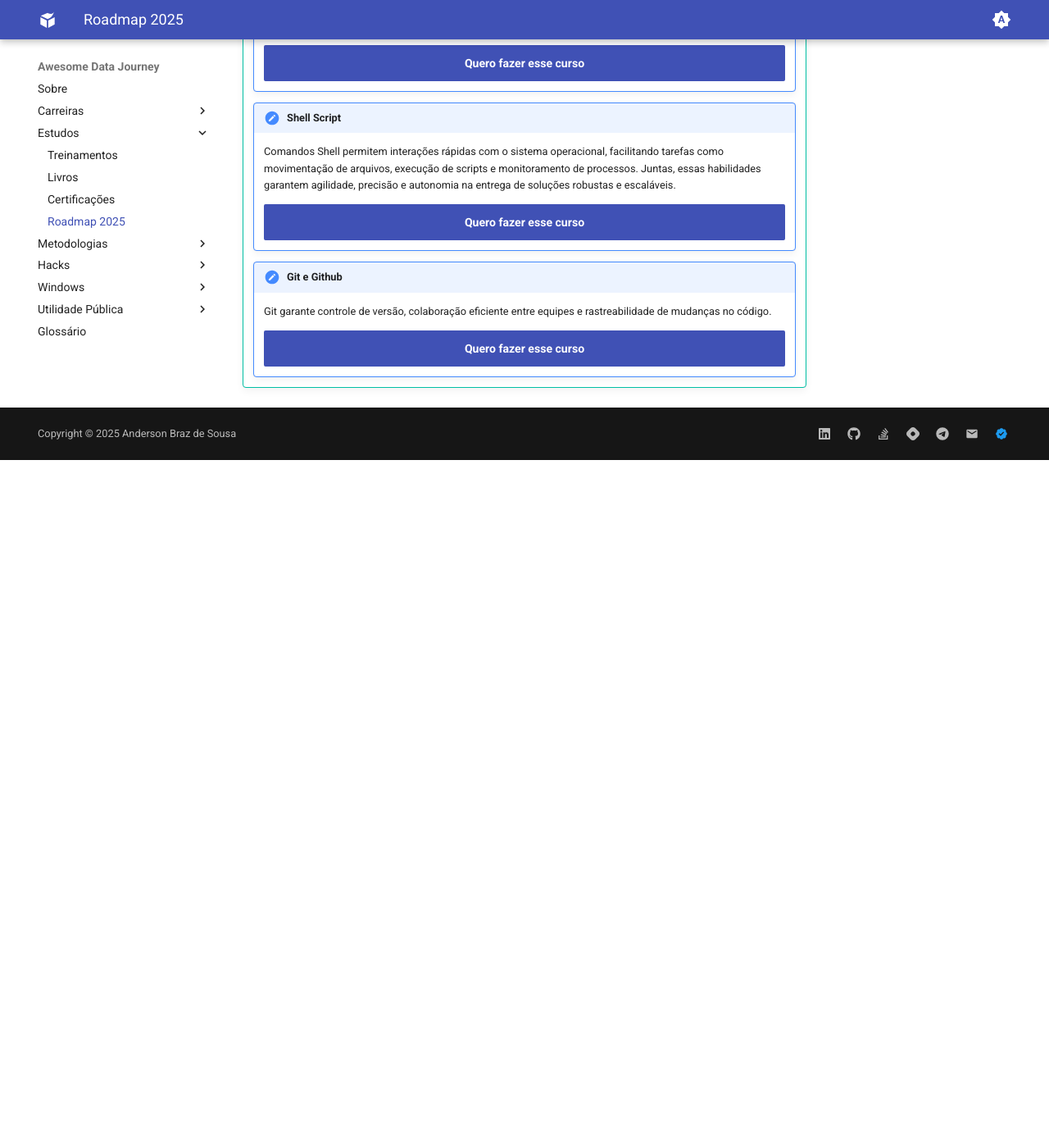
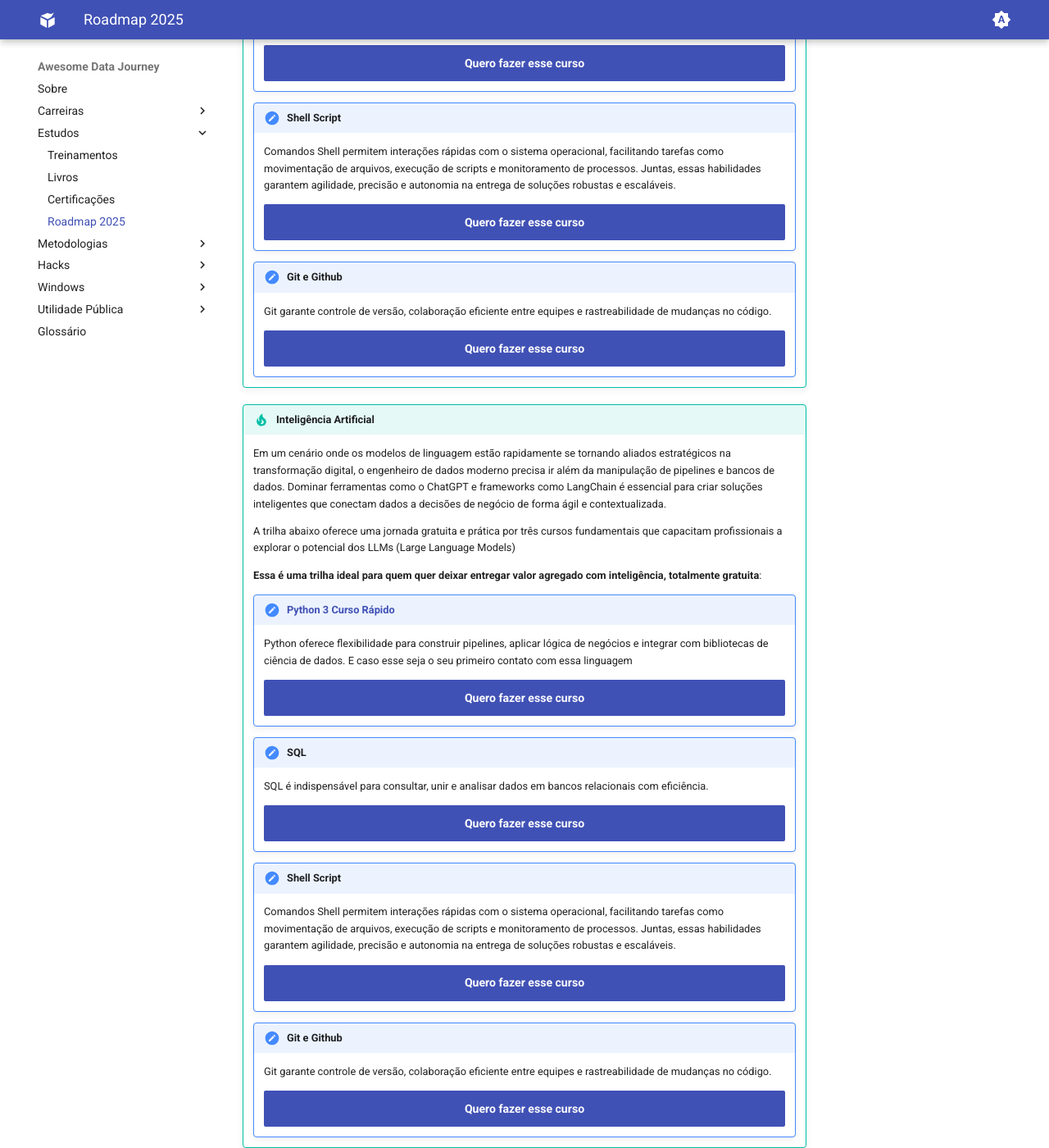
Before and after one commit to andersonbraz/andersonbraz.github.io, an MkDocs documentation site: the page built from docs/estudos/roadmap.md, in a window 1280 px wide and 1400 px high, scrolled down 1641 px. Shown: the whole window at 82% size. Built offline with MkDocs 1.6.1 and Material for MkDocs 9.7.7, drawn with Linux system fonts in a browser that asks for light colours; before the commit the page ends 2202 px from its top, so only the background shows below that.

Commit message:
Update Project.

```diff
--- a/docs/estudos/roadmap.md
+++ b/docs/estudos/roadmap.md
@@ -67,3 +67,35 @@
         Git garante controle de versão, colaboração eficiente entre equipes e rastreabilidade de mudanças no código.
 
         [Quero fazer esse curso](#){ .md-button .md-button--primary .md-button--large target="_blank"}
+
+!!! tip "Inteligência Artificial"
+
+    Em um cenário onde os modelos de linguagem estão rapidamente se tornando aliados estratégicos na transformação digital, o engenheiro de dados moderno precisa ir além da manipulação de pipelines e bancos de dados. Dominar ferramentas como o ChatGPT e frameworks como LangChain é essencial para criar soluções inteligentes que conectam dados a decisões de negócio de forma ágil e contextualizada.
+
+    A trilha abaixo oferece uma jornada gratuita e prática por três cursos fundamentais que capacitam profissionais a explorar o potencial dos LLMs (Large Language Models)
+
+    **Essa é uma trilha ideal para quem quer deixar entregar valor agregado com inteligência, totalmente gratuita**:
+
+    !!! note "[Python 3 Curso Rápido](https://www.cod3r.com.br/courses/python-3-curso-rapido){target="_blank"}"
+
+        Python oferece flexibilidade para construir pipelines, aplicar lógica de negócios e integrar com bibliotecas de ciência de dados. E caso esse seja o seu primeiro contato com essa linguagem
+
+        [Quero fazer esse curso](https://www.cod3r.com.br/courses/python-3-curso-rapido){ .md-button .md-button--primary .md-button--large target="_blank"}
+
+    !!! note "SQL"
+
+        SQL é indispensável para consultar, unir e analisar dados em bancos relacionais com eficiência.
+
+        [Quero fazer esse curso](#){ .md-button .md-button--primary .md-button--large target="_blank"}
+
+    !!! note "Shell Script"
+
+        Comandos Shell permitem interações rápidas com o sistema operacional, facilitando tarefas como movimentação de arquivos, execução de scripts e monitoramento de processos. Juntas, essas habilidades garantem agilidade, precisão e autonomia na entrega de soluções robustas e escaláveis.
+
+        [Quero fazer esse curso](#){ .md-button .md-button--primary .md-button--large target="_blank"}
+
+    !!! note "Git e Github"
+
+        Git garante controle de versão, colaboração eficiente entre equipes e rastreabilidade de mudanças no código.
+
+        [Quero fazer esse curso](#){ .md-button .md-button--primary .md-button--large target="_blank"}
```
